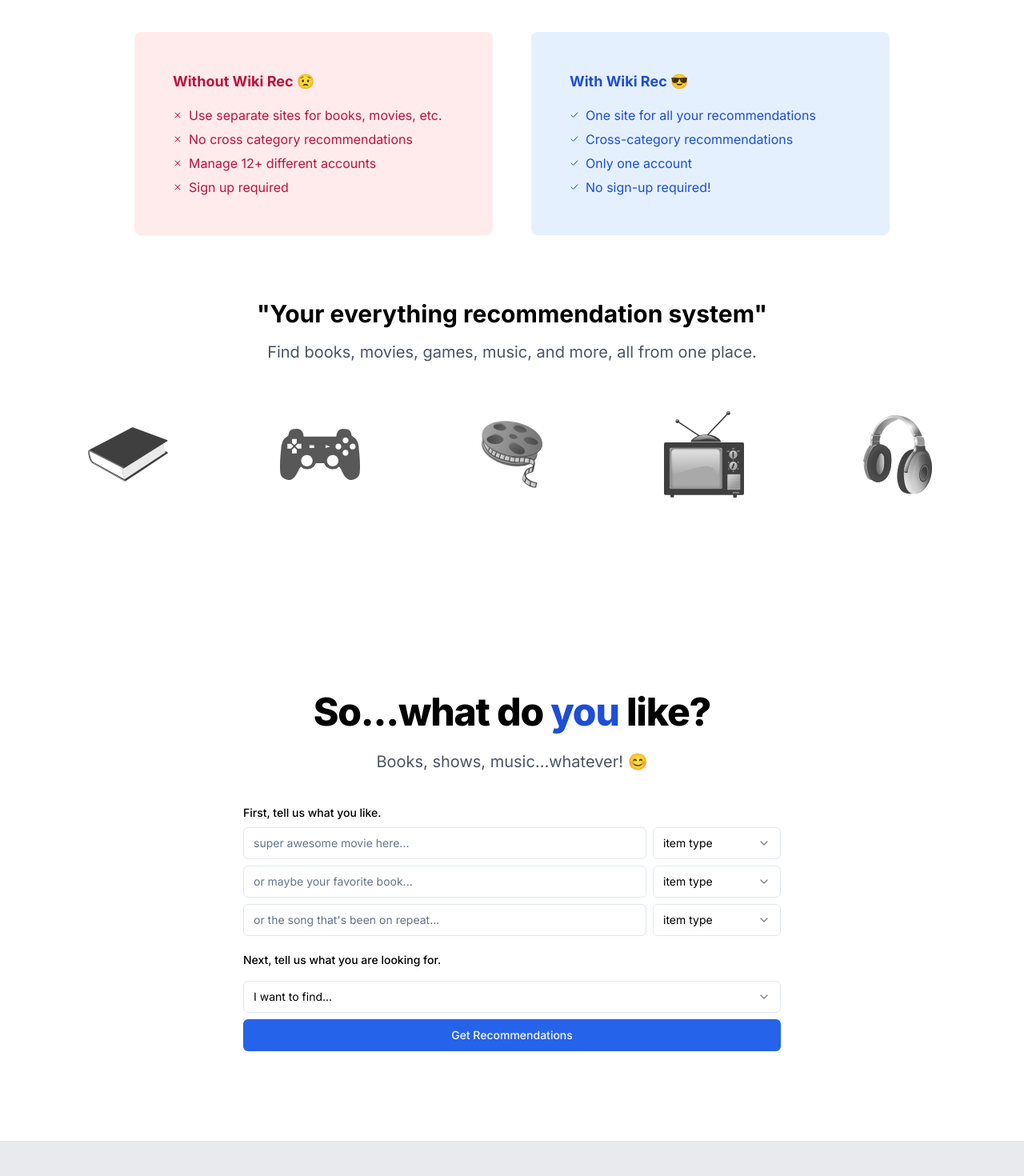
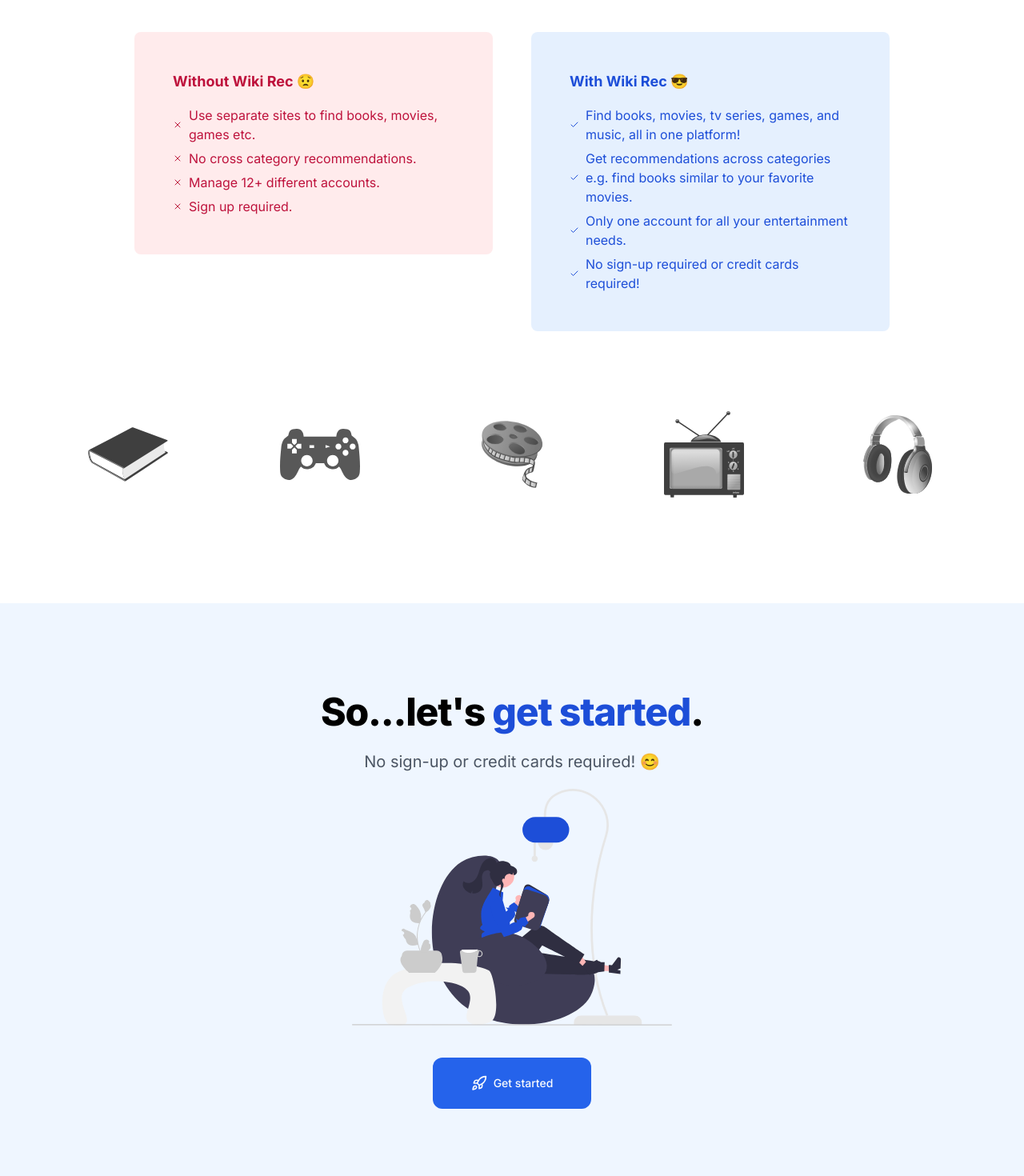
Before and after one commit to kz4killua/wikirec, a Next.js app in the folder frontend/: page / in a window 1280 px wide. Shown: the part 1000-2470 px from the top of the page at 80% size. Built offline with nearby package versions, Linux system fonts and the light colour scheme.

Commit message:
Add a "Get started" CTA section

```diff
--- a/frontend/src/app/page.tsx
+++ b/frontend/src/app/page.tsx
@@ -18,7 +18,7 @@
       <main>
         <Hero />
         <Features />
-        <App />
+        <GetStarted />
         <Footer />
       </main>
     </div>
@@ -41,7 +41,7 @@
         <div>
           <Button className="px-12 h-16 rounded-xl">
             <Rocket className="w-5 h-5 mr-2" />
-            Try it now
+            Get started
           </Button>
         </div>
       </div>
@@ -129,20 +129,20 @@
           <h3 className="font-bold text-lg mb-4">Without Wiki Rec 😟</h3>
           <ul className="list-disc list-inside space-y-1.5 ">
             <li className="flex gap-2 items-center">
-              <X size={12} />
-              Use separate sites for books, movies, etc.
+              <X className="shrink-0" size={12} />
+              Use separate sites to find books, movies, games etc.
             </li>
             <li className="flex gap-2 items-center">
-              <X size={12} />
-              No cross category recommendations
+              <X className="shrink-0" size={12} />
+              No cross category recommendations.
             </li>
             <li className="flex gap-2 items-center">
-              <X size={12} />
-              Manage 12+ different accounts
+              <X className="shrink-0" size={12} />
+              Manage 12+ different accounts.
             </li>
             <li className="flex gap-2 items-center">
-              <X size={12} />
-              Sign up required
+              <X className="shrink-0" size={12} />
+              Sign up required.
             </li>
           </ul>
         </div>
@@ -150,29 +150,26 @@
           <h3 className="font-bold text-lg mb-4">With Wiki Rec 😎</h3>
           <ul className="list-disc list-inside space-y-1.5 ">
             <li className="flex gap-2 items-center">
-              <Check size={12} />
-              One site for all your recommendations
+              <Check className="shrink-0" size={12} />
+              Find books, movies, tv series, games, and music, all in one platform!
             </li>
             <li className="flex gap-2 items-center">
-              <Check size={12} />
-              Cross-category recommendations
+              <Check className="shrink-0" size={12} />
+              Get recommendations across categories e.g. find books similar to your favorite movies.
             </li>
             <li className="flex gap-2 items-center">
-              <Check size={12} />
-              Only one account
+              <Check className="shrink-0" size={12} />
+              Only one account for all your entertainment needs.
             </li>
             <li className="flex gap-2 items-center">
-              <Check size={12} />
-              No sign-up required!
+              <Check className="shrink-0" size={12} />
+              No sign-up required or credit cards required!
             </li>
           </ul>
         </div>
       </div>
 
       <div className="text-center mt-20">
-        <h2 className="text-3xl font-bold mb-4">"Your everything recommendation system"</h2>
-        <h3 className="text-gray-600 text-xl">Find books, movies, games, music, and more, all from one place.</h3>
-
         <div className="grid grid-cols-5 mt-10 px-10">
           {
             carouselImages.map(item =>
@@ -219,81 +216,30 @@
 }
 
 
-function App() {
+function GetStarted() {
   return (
-    <section className="py-28">
+    <section className="py-28 bg-blue-50">
       <h2 className="text-center font-extrabold text-4xl md:text-5xl tracking-tight mb-6">
-        So...what do <span className="text-blue-700">you</span> like?
+        So...let's <span className="text-blue-700">get started</span>.
       </h2>
       <h3 className="text-gray-600 text-xl text-center">
-        Books, shows, music...whatever! 😊
+        No sign-up or credit cards required! 😊
       </h3>
-      <div className="mt-10 max-w-2xl mx-auto">
-        <div className="flex flex-col gap-y-2">
-          <h4 className="text-sm font-medium">First, tell us what you like.</h4>
-          <UserPreference
-            placeholder="super awesome movie here..."
-          />
-          <UserPreference
-            placeholder="or maybe your favorite book..."
-          />
-          <UserPreference
-            placeholder="or the song that's been on repeat..."
-          />
-        </div>
-        <div className="flex flex-col gap-y-2">
-          <h4 className="text-sm font-medium mt-5 mb-2">
-            Next, tell us what you are looking for.
-          </h4>
-          <Select>
-            <SelectTrigger>
-              <SelectValue placeholder="I want to find..." />
-            </SelectTrigger>
-            <SelectContent position="popper">
-              <SelectGroup>
-                <SelectItem value="film">movies</SelectItem>
-                <SelectItem value="tv-series">tv series</SelectItem>
-                <SelectItem value="book">books</SelectItem>
-                <SelectItem value="song">songs</SelectItem>
-                <SelectItem value="game">games</SelectItem>
-              </SelectGroup>
-            </SelectContent>
-          </Select>
-          <Button type="submit">Get Recommendations</Button>
-        </div>
+      <div className="flex items-center justify-center my-5">
+        <Image
+          alt="person reading"
+          src={"/reading.svg"}
+          height={400}
+          width={400}
+        />
+      </div>
+      <div className="text-center mt-10">
+        <Button className="px-12 h-16 rounded-xl">
+          <Rocket className="w-5 h-5 mr-2" />
+          Get started
+        </Button>
       </div>
     </section>
-  )
-}
-
-
-function UserPreference({
-  placeholder
-} : {
-  placeholder: string
-}) {
-  return (
-    <div className="flex w-full items-center space-x-2">
-      <Input
-        type="text"
-        placeholder={placeholder}
-        className="ring-blue-700"
-      />
-      <Select>
-        <SelectTrigger className="max-w-[160px]">
-          <SelectValue placeholder="item type" />
-        </SelectTrigger>
-        <SelectContent position="popper">
-          <SelectGroup>
-            <SelectItem value="film">movie</SelectItem>
-            <SelectItem value="tv-series">tv series</SelectItem>
-            <SelectItem value="book">book</SelectItem>
-            <SelectItem value="song">song</SelectItem>
-            <SelectItem value="game">game</SelectItem>
-          </SelectGroup>
-        </SelectContent>
-      </Select>
-    </div>
   )
 }
 
```
Also changed, not shown: frontend/public/reading.svg (added).
